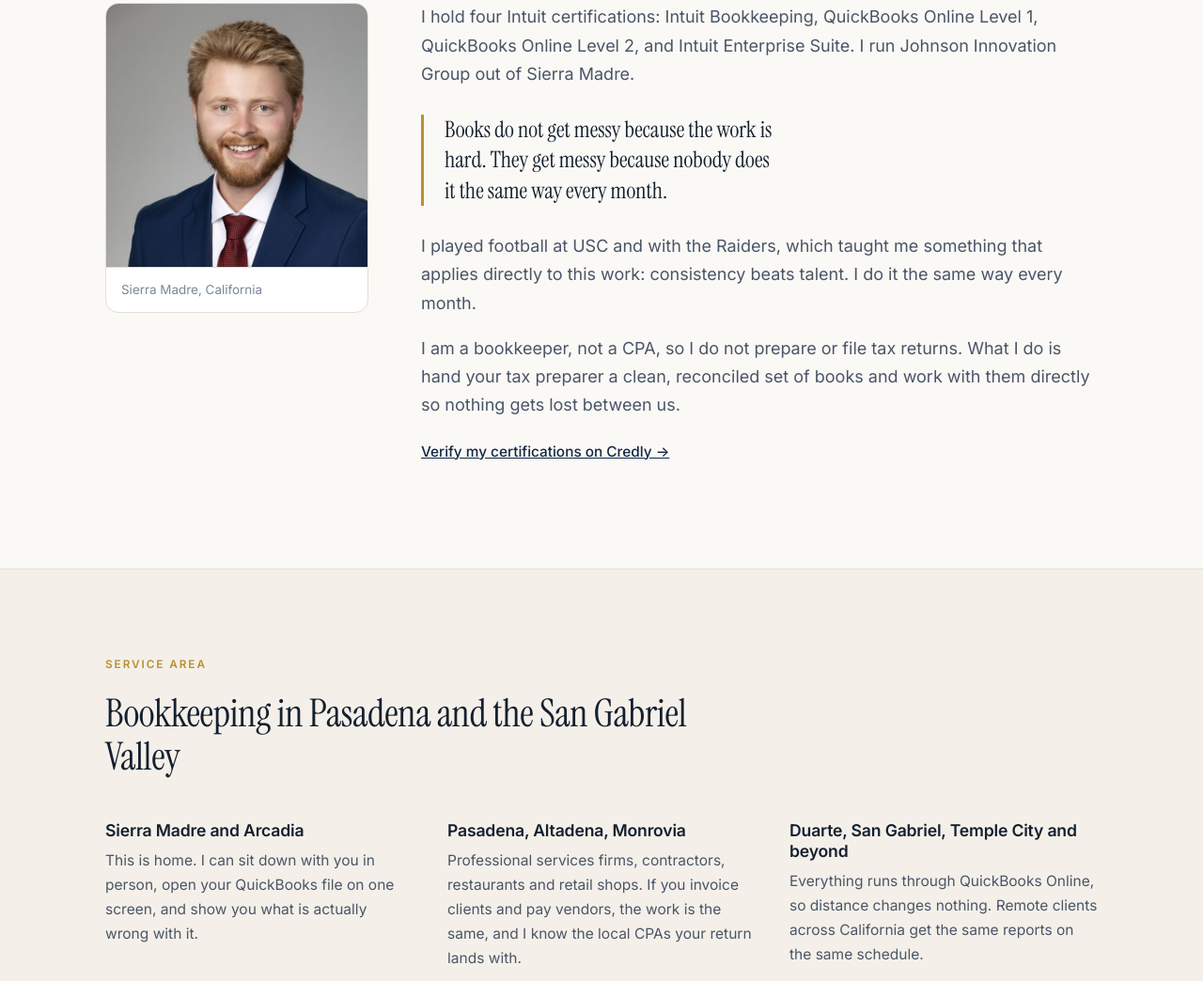
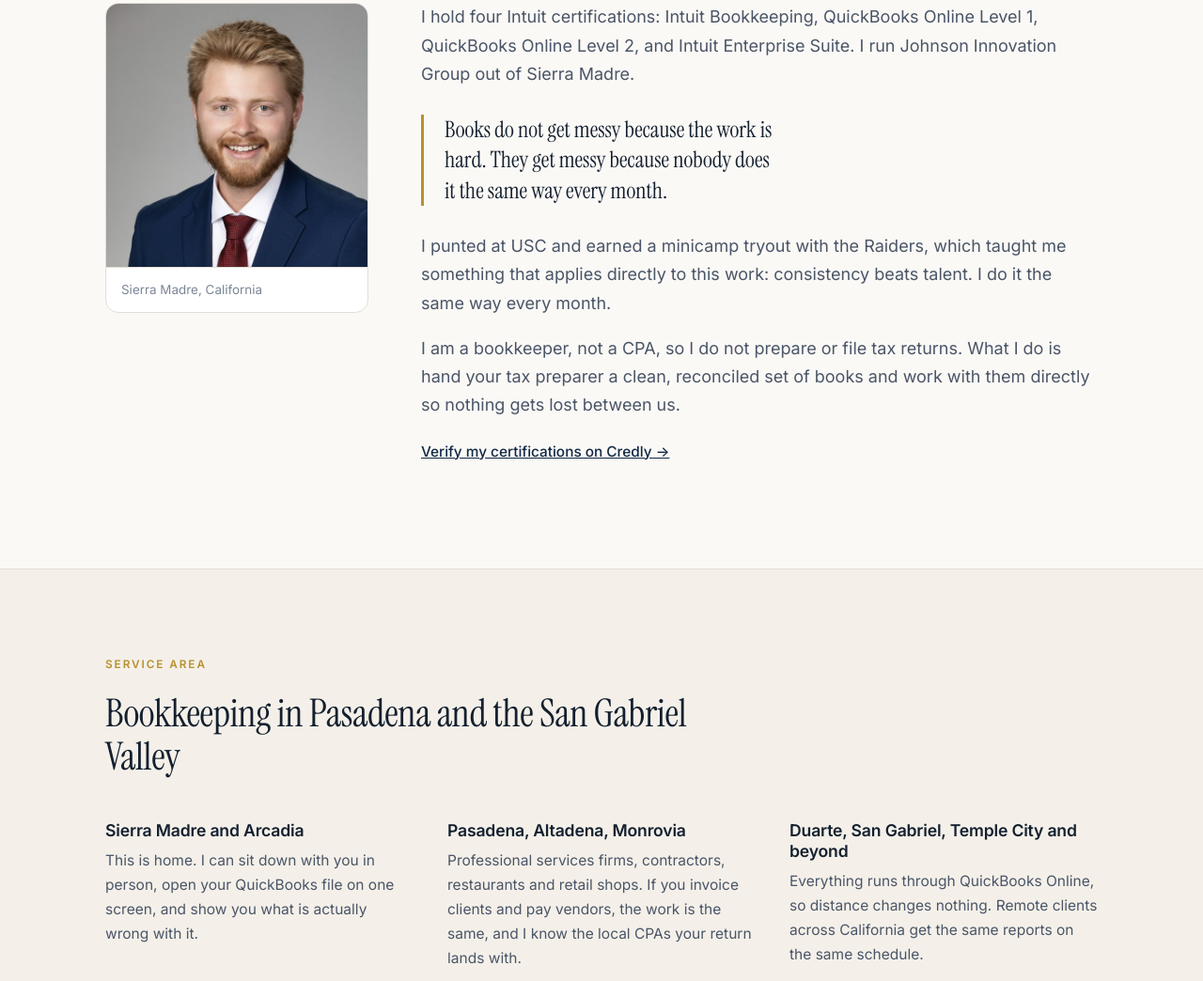
Before and after one commit to samjohnson80/jig, a plain HTML site: page index.html in a window 1280 px wide. Shown: the part 4654-5698 px from the top of the page at 94% size. Drawn offline with Linux system fonts and the light colour scheme.

Commit message:
Accurate football line: USC punter, Raiders minicamp tryout

```diff
--- a/index.html
+++ b/index.html
@@ -294,7 +294,7 @@
           Online Level 2, and Intuit Enterprise Suite. I run Johnson Innovation Group out of Sierra Madre.</p>
         <blockquote class="pullquote">Books do not get messy because the work is hard. They get messy
           because nobody does it the same way every month.</blockquote>
-        <p>I played football at USC and with the Raiders, which taught me something that applies directly
+        <p>I punted at USC and earned a minicamp tryout with the Raiders, which taught me something that applies directly
           to this work: consistency beats talent. I do it the same way every month.</p>
         <p>I am a bookkeeper, not a CPA, so I do not prepare or file tax returns. What I do is hand your
           tax preparer a clean, reconciled set of books and work with them directly so nothing gets lost
```
